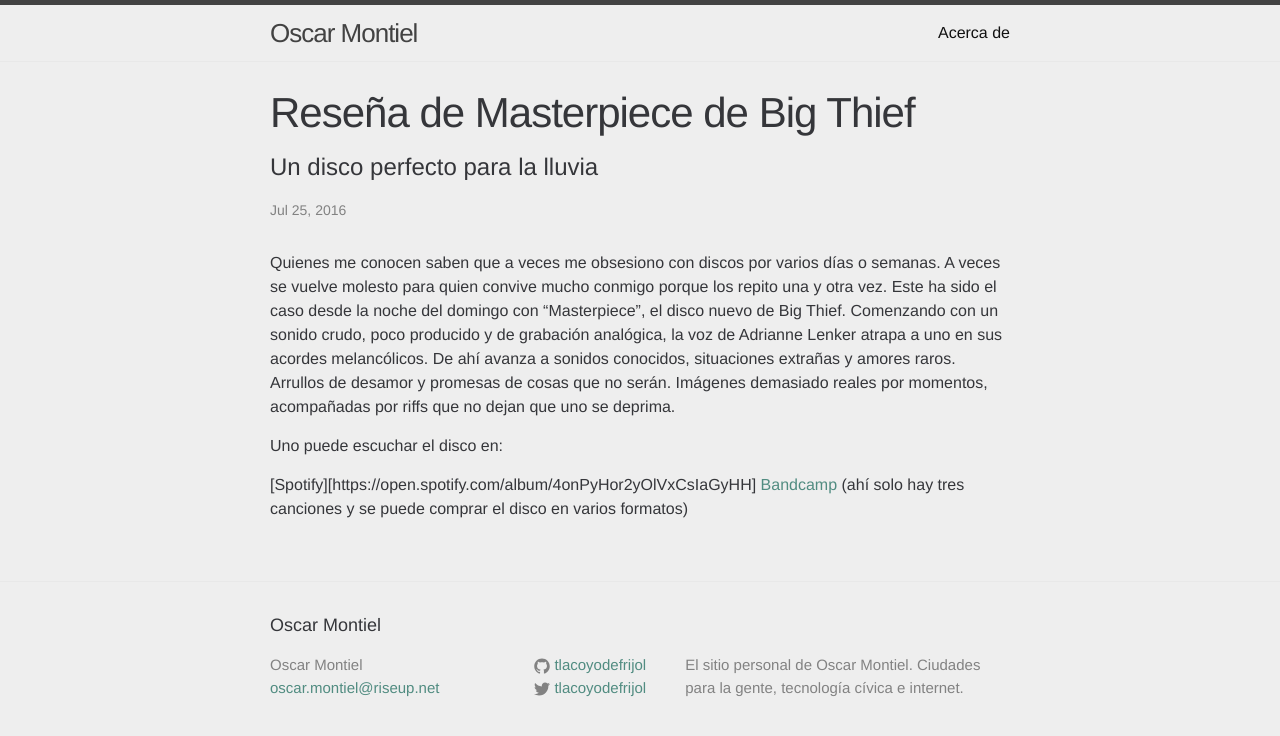
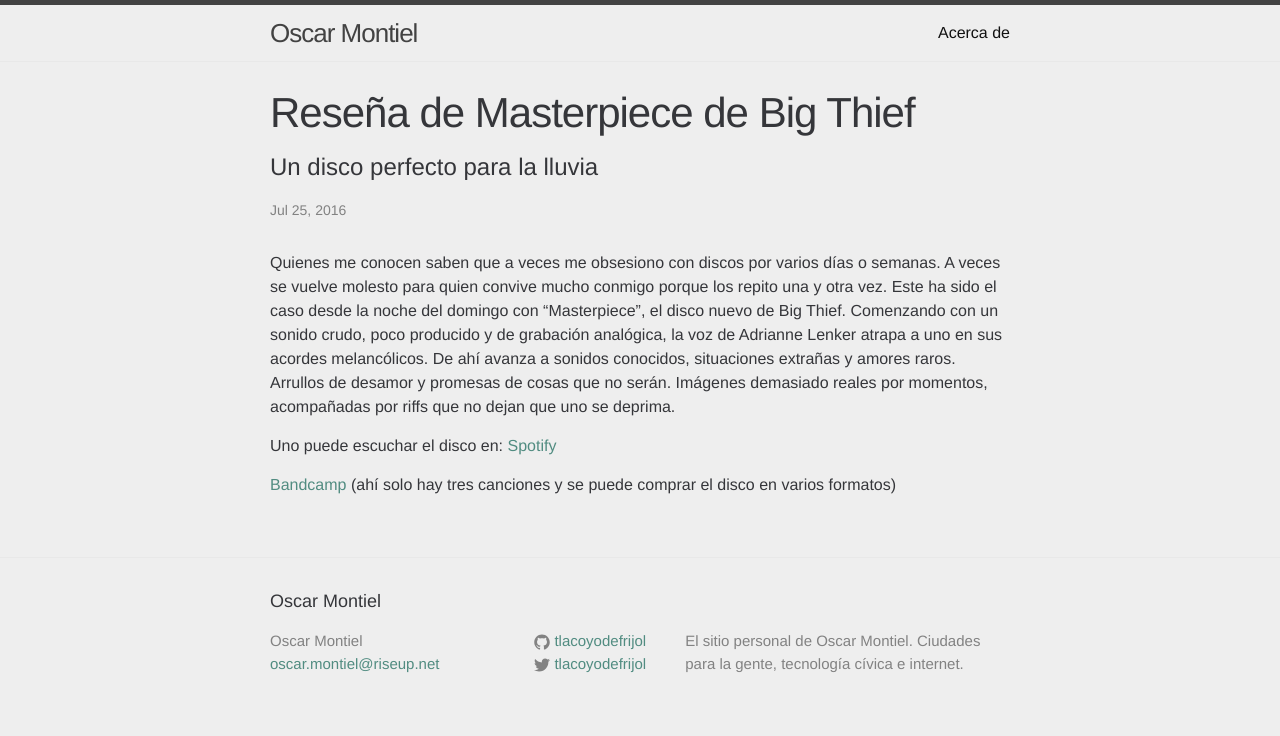
Before and after one commit to tlacoyodefrijol/tlacoyodefrijol.github.io, a Jekyll site: the page built from _posts/2016/2016-07-25-big-thief-review.markdown, in a window 1280 px wide. Shown: the top 736 px of the page. Built offline with Jekyll 4.4.1, drawn with Linux system fonts in a browser that asks for light colours.

Commit message:
fixes link on review

```diff
--- a/_posts/2016/2016-07-25-big-thief-review.markdown
+++ b/_posts/2016/2016-07-25-big-thief-review.markdown
@@ -10,6 +10,6 @@ De ahí avanza a sonidos conocidos, situaciones extrañas y amores raros.
 Arrullos de desamor y promesas de cosas que no serán. Imágenes demasiado reales por momentos, acompañadas por riffs que no dejan que uno se deprima.
 
 Uno puede escuchar el disco en:
+[Spotify](https://open.spotify.com/album/4onPyHor2yOlVxCsIaGyHH)
 
-[Spotify][https://open.spotify.com/album/4onPyHor2yOlVxCsIaGyHH]
 [Bandcamp](http://bigthief.bandcamp.com/releases) (ahí solo hay tres canciones y se puede comprar el disco en varios formatos)
```
